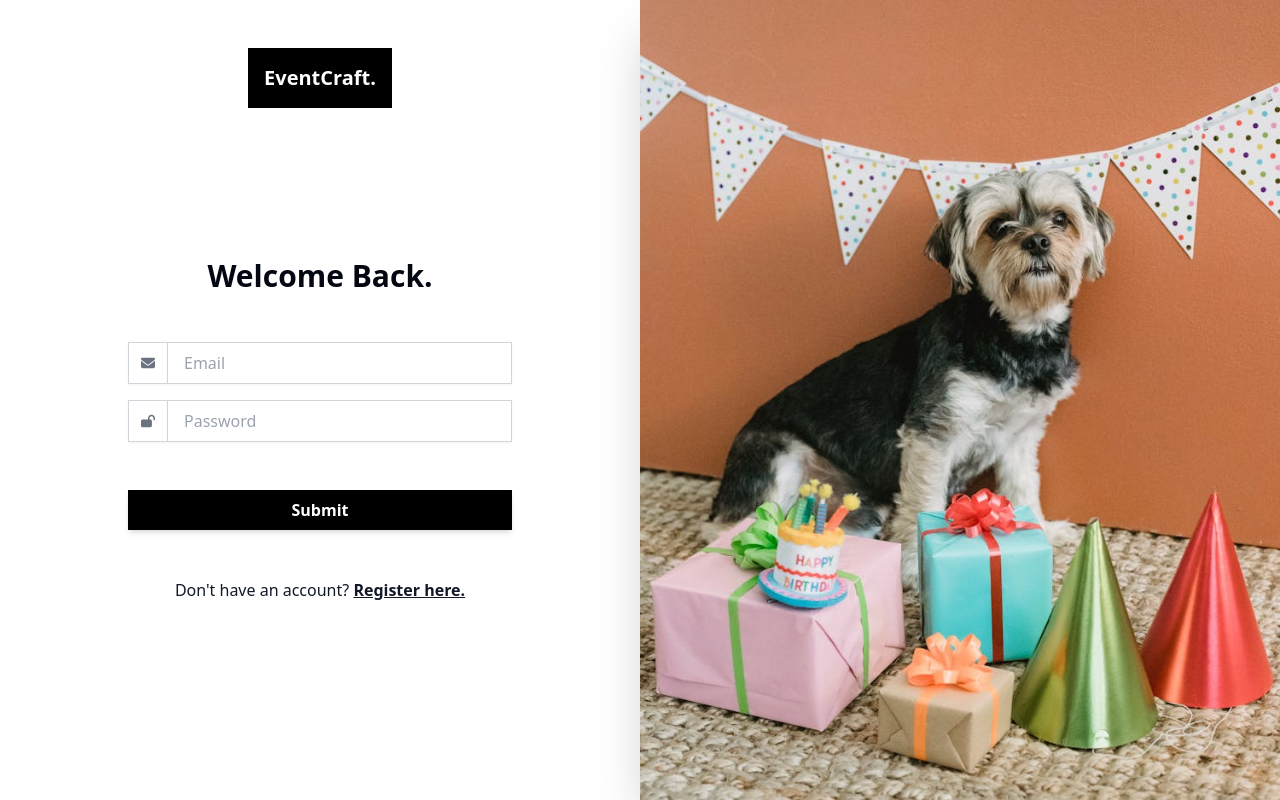
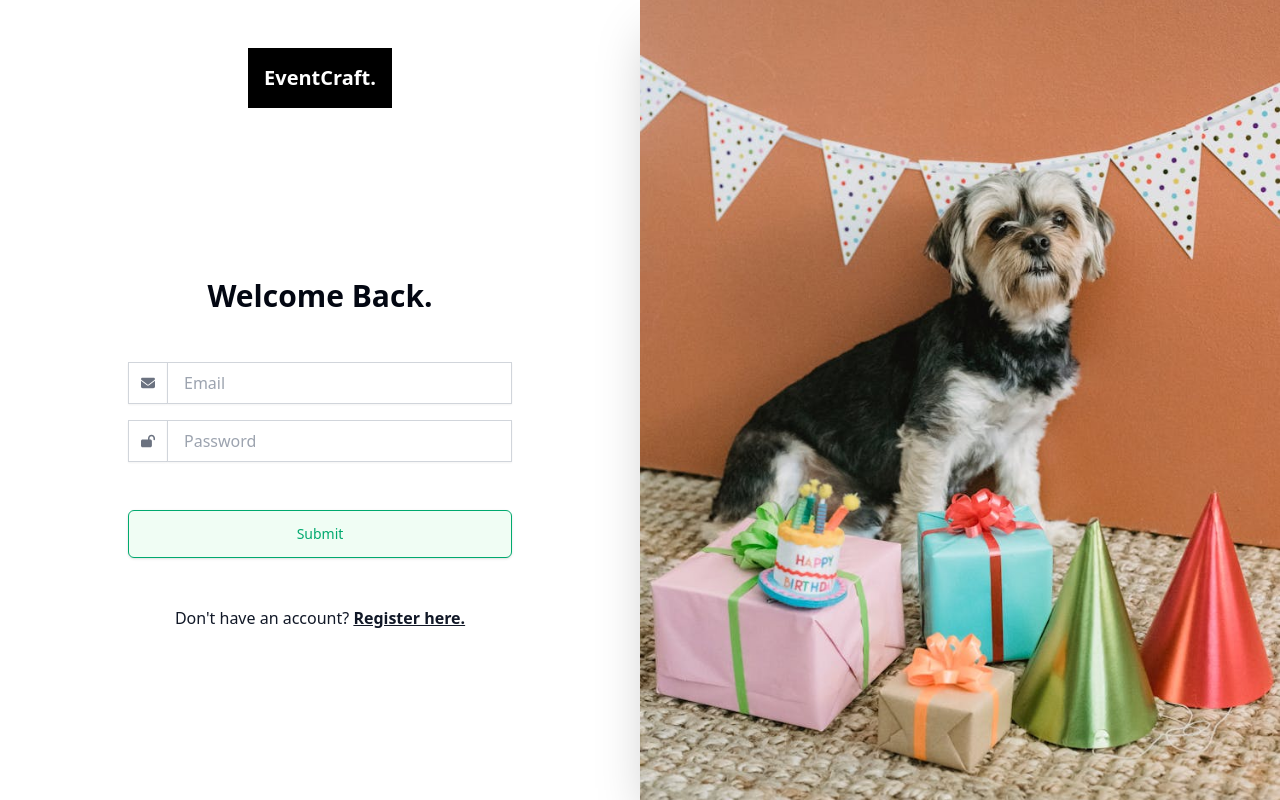
Before and after one commit to Siddhesh-Agarwal/Advanced-App-Dev, a React (Vite) app in the folder frontend/: page /user/SignIn in a window 1280 px wide. Built offline with nearby package versions, Linux system fonts and the light colour scheme.

Commit message:
restructure

```diff
--- a/frontend/src/components/AdminSidebar.tsx
+++ b/frontend/src/components/AdminSidebar.tsx
@@ -1,11 +1,6 @@
+import NavLink from "@/types/NavLink";
 import { FaCalendar, FaGear, FaHouse } from "react-icons/fa6";
-import { Link, NavLink } from "react-router-dom";
-
-type NavLink = {
-    label: string;
-    to_url: string;
-    icon: JSX.Element
-}
+import { Link } from "react-router-dom";
 
 const NavLinks: NavLink[] = [
     {
--- a/frontend/src/components/ThemeCard.tsx
+++ b/frontend/src/components/ThemeCard.tsx
@@ -14,7 +14,7 @@ export default function ThemeCard({ data }: { data: ThemePreview }) {
                     />
                 </CardContent>
                 <CardHeader className="p-4">
-                    <CardTitle className="text-2xl text-black dark:text-gray-100">
+                    <CardTitle className="text-3xl text-black dark:text-gray-100">
                         {data.themeName}
                     </CardTitle>
                     <CardDescription className="text-md text-gray-700 dark:text-gray-300">
--- a/frontend/src/pages/auth/SignInPage.tsx
+++ b/frontend/src/pages/auth/SignInPage.tsx
@@ -1,3 +1,4 @@
+import { Button } from "@/components/ui/button";
 import { FaEnvelope, FaLockOpen } from "react-icons/fa6";
 import { Link } from "react-router-dom";
 
@@ -10,11 +11,11 @@ export default function LoginPage() {
                         EventCraft.
                     </Link>
                 </div>
-                <div className="flex flex-col justify-center px-8 pt-8 my-auto md:justify-start md:pt-0 md:px-24 lg:px-32">
-                    <p className="text-3xl text-center text-gray-950 font-semibold">
+                <div className="flex flex-col justify-center px-8 my-auto md:justify-start md:pt-0 md:px-24 lg:px-32">
+                    <p className="text-3xl text-center text-gray-950 font-semibold md:pb-4">
                         Welcome Back.
                     </p>
-                    <form className="flex flex-col pt-3 md:pt-8">
+                    <form className="flex flex-col pt-4">
                         <div className="flex flex-col pt-4">
                             <div className="flex relative ">
                                 <span className=" inline-flex  items-center px-3 border-t bg-white border-l border-b  border-gray-300 text-gray-500 shadow-sm text-sm">
@@ -23,7 +24,7 @@ export default function LoginPage() {
                                 <input type="text" id="design-login-email" className=" flex-1 appearance-none border border-gray-300 w-full py-2 px-4 bg-white text-gray-700 placeholder-gray-400 shadow-sm text-base focus:outline-none focus:ring-2 focus:ring-purple-600 focus:border-transparent" placeholder="Email" />
                             </div>
                         </div>
-                        <div className="flex flex-col pt-4 mb-12">
+                        <div className="flex flex-col pt-4">
                             <div className="flex relative ">
                                 <span className=" inline-flex  items-center px-3 border-t bg-white border-l border-b  border-gray-300 text-gray-500 shadow-sm text-sm">
                                     <FaLockOpen />
@@ -31,13 +32,11 @@ export default function LoginPage() {
                                 <input type="password" id="design-login-password" className=" flex-1 appearance-none border border-gray-300 w-full py-2 px-4 bg-white text-gray-700 placeholder-gray-400 shadow-sm text-base focus:outline-none focus:ring-2 focus:ring-purple-600 focus:border-transparent" placeholder="Password" />
                             </div>
                         </div>
-                        <button type="submit" className="w-full px-4 py-2 text-base font-semibold text-center text-white transition duration-200 ease-in bg-black shadow-md hover:text-black hover:bg-white focus:outline-none focus:ring-2">
-                            <span className="w-full">
-                                Submit
-                            </span>
-                        </button>
+                        <Button className="btn btn-outline btn-success bg-green-50 mt-12">
+                            Submit
+                        </Button>
                     </form>
-                    <div className="pt-12 pb-12 text-center text-gray-900">
+                    <div className="mt-12 text-center text-gray-900">
                         <p>
                             Don&#x27;t have an account?{' '}
                             <Link to="/user/SignUp/" className="font-semibold underline">
--- a/frontend/src/pages/auth/SignUpPage.tsx
+++ b/frontend/src/pages/auth/SignUpPage.tsx
@@ -1,3 +1,4 @@
+import { Button } from "@/components/ui/button";
 import { FaEnvelope, FaLockOpen, FaUser } from "react-icons/fa6";
 import { Link } from "react-router-dom";
 
@@ -13,7 +14,7 @@ export default function SignUpPage() {
                         EventCraft.
                     </Link>
                 </div>
-                <div className="flex flex-col justify-center px-8 pt-8 my-auto md:justify-start md:pt-0 md:px-24 lg:px-32">
+                <div className="flex flex-col justify-center px-8 my-auto md:justify-start md:pt-0 md:px-24 lg:px-32">
                     <p className="text-3xl text-center text-gray-950 font-semibold">
                         Welcome.
                     </p>
@@ -42,13 +43,11 @@ export default function SignUpPage() {
                                 <input type="password" id="design-login-password" className=" flex-1 appearance-none border border-gray-300 w-full py-2 px-4 bg-white text-gray-700 placeholder-gray-400 shadow-sm text-base focus:outline-none focus:ring-2 focus:ring-purple-600 focus:border-transparent" placeholder="Password" />
                             </div>
                         </div>
-                        <button type="submit" className="mt-12 w-full px-4 py-2 text-base font-semibold text-center text-white transition duration-200 ease-in bg-black shadow-md hover:text-black hover:bg-white focus:outline-none focus:ring-2">
-                            <span className="w-full">
-                                Submit
-                            </span>
-                        </button>
+                        <Button className="btn btn-outline btn-success bg-green-50 mt-12">
+                            Submit
+                        </Button>
                     </form>
-                    <div className="pt-12 pb-12 text-center text-gray-900">
+                    <div className="pt-12 text-center text-gray-900">
                         <p>
                             Already have an account?{' '}
                             <Link to="/user/SignIn/" className="font-semibold underline">
--- /dev/null
+++ b/frontend/src/types/NavLink.ts
@@ -0,0 +1,7 @@
+type NavLink = {
+    label: string;
+    to_url: string;
+    icon: JSX.Element;
+}
+
+export default NavLink;
--- a/frontend/tailwind.config.ts
+++ b/frontend/tailwind.config.ts
@@ -3,9 +3,6 @@ import type { Config } from "tailwindcss"
 const config = {
   darkMode: ["class"],
   content: [
-    './pages/**/*.{ts,tsx}',
-    './components/**/*.{ts,tsx}',
-    './app/**/*.{ts,tsx}',
     './src/**/*.{ts,tsx}',
   ],
   prefix: "",
```
Also changed, not shown: frontend/src/pages/user/ProfilePage.tsx (+1 -7 lines), frontend/src/types/profileData.ts (added, +8 -0 lines).
